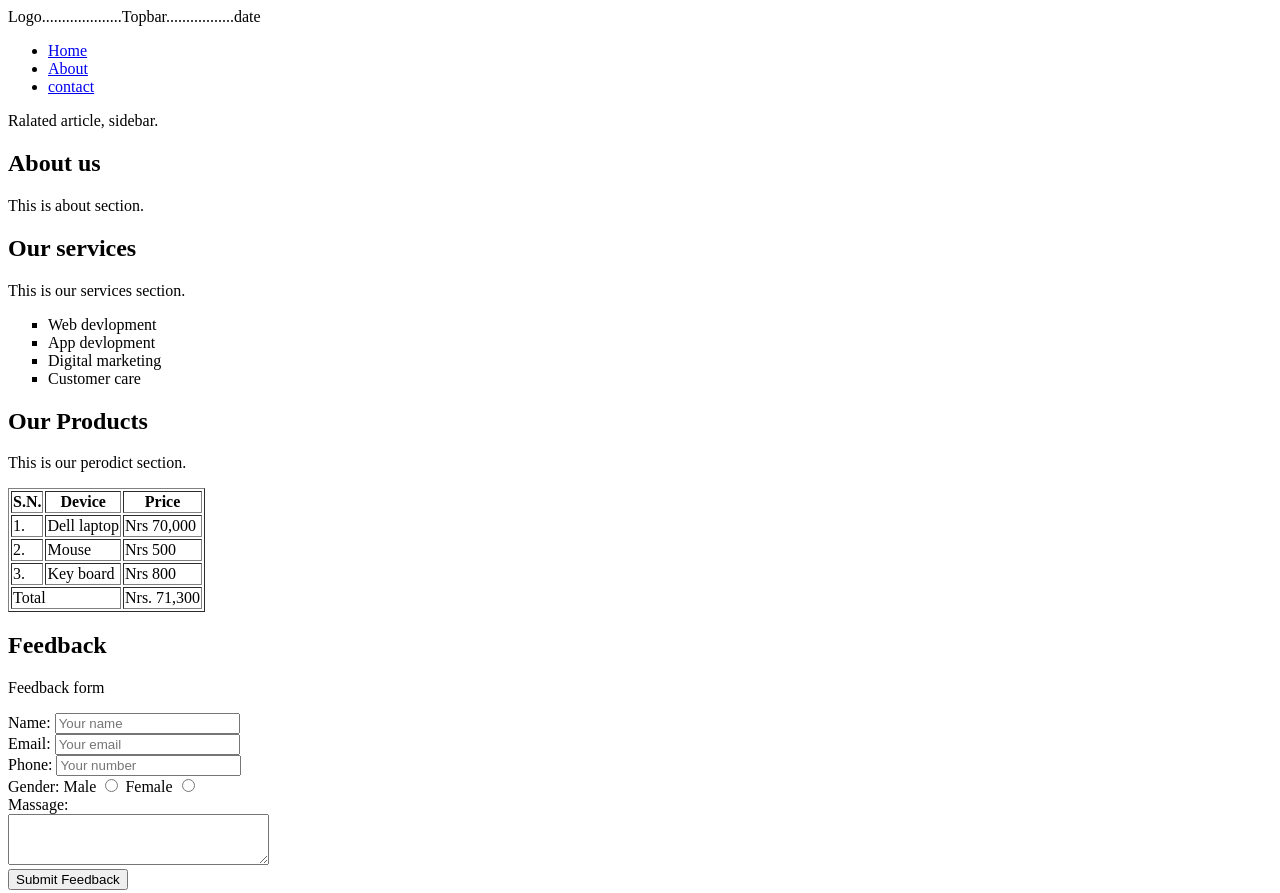
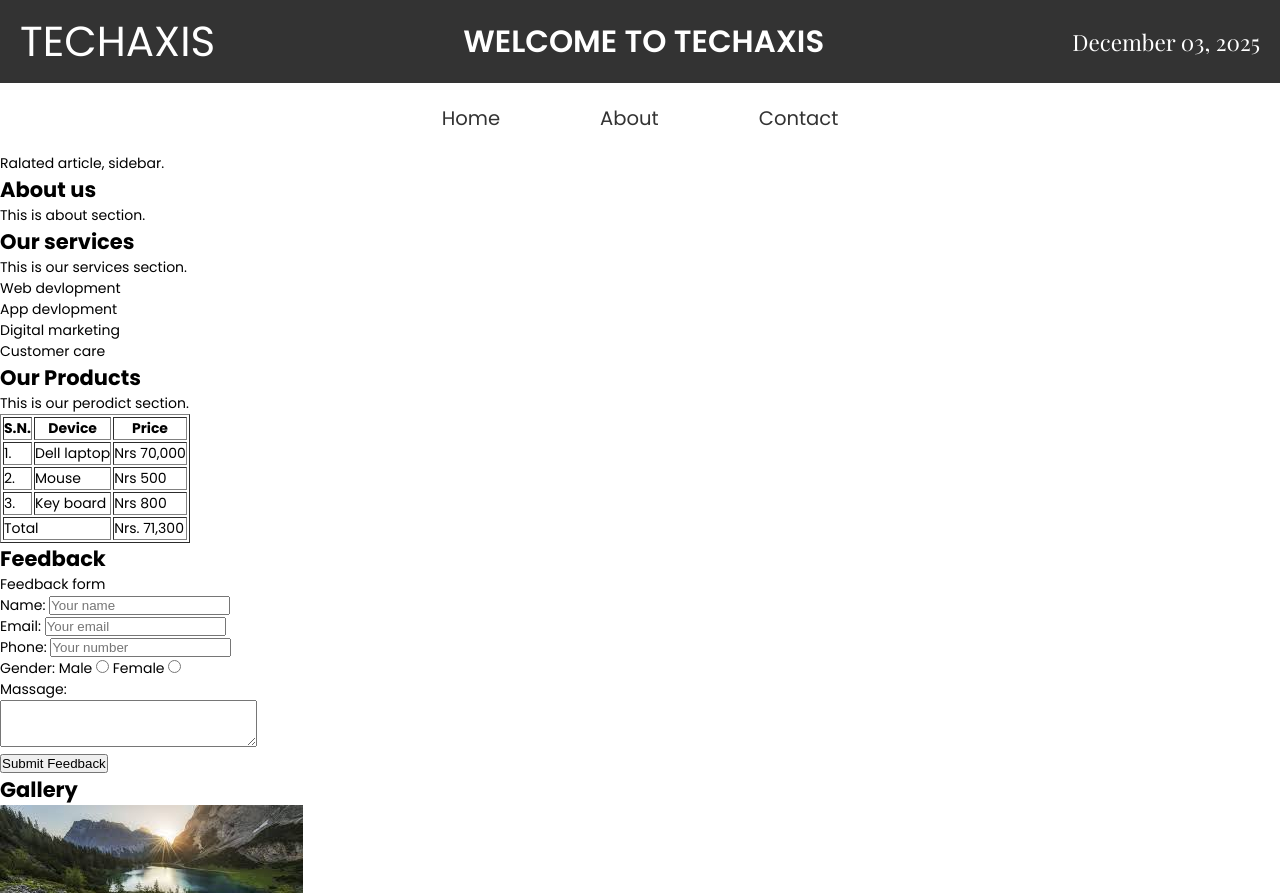
Before and after one commit to sanjib001/My-frist-HMTL-, a plain HTML site: page Completesite.html in a window 1280 px wide. Shown: the top 893 px of the page. Drawn offline with nearby package versions, Linux system fonts and the light colour scheme; a web font is replaced by a local one.

Commit message:
Adds CSS to topbar and nabbar

```diff
--- a/Completesite.html
+++ b/Completesite.html
@@ -1,19 +1,98 @@
 <!DOCTYPE html>
 <html lang="en">
+
 <head>
     <meta charset="UTF-8">
     <meta name="viewport" content="width=device-width, initial-scale=1.0">
     <title>CompleteSite(HTML)</title>
+    <style>
+        @import url('https://fonts.googleapis.com/css2?family=Playfair+Display:ital,wght@0,400..900;1,400..900&family=Poppins:ital,wght@0,100;0,200;0,300;0,400;0,500;0,600;0,700;0,800;0,900;1,100;1,200;1,300;1,400;1,500;1,600;1,700;1,800;1,900&display=swap');
+
+        *,
+        *::before,
+        *::after {
+            padding: 0;
+            margin: 0;
+            box-sizing: border-box;
+        }
+
+        a {
+            text-decoration: none;
+            color: inherit;
+        }
+
+        html {
+            font-size: 14px;
+        }
+
+        body {
+            font-family: "Poppins", sans-serif;
+        }
+
+        .topbar {
+            display: flex;
+            justify-content: space-between;
+            background-color: #333;
+            color: white;
+            align-items: center;
+            padding: 10px 20px;
+        }
+
+        .logo {
+            font-size: 3rem;
+        }
+
+        .title {
+            font-size: 2.2rem;
+            font-weight: 600;
+            text-transform: uppercase;
+
+        }
+
+        .date {
+            font-size: 1.6rem;
+            font-family: "Playfair Display", serif;
+        }
+
+        .navbar {
+            margin: 20px;
+        }
+
+        .navbar nav ul {
+            display: flex;
+            justify-content: center;
+            list-style-type: none;
+            gap: 100px;
+            font-size: 1.4rem;
+            color: #333;
+        }
+
+        .navbar nav ul li a:hover {
+            color: blue;
+            text-decoration: underline;
+        }
+    </style>
 </head>
+
 <body>
     <header>
-        <div>Logo....................Topbar.................date</div>
-        <div>
+        <div class="topbar">
+            <div class="logo">
+                TECHAXIS
+            </div>
+            <div class="title">
+                Welcome to techaxis
+            </div>
+            <div class="date">
+                December 03, 2025
+            </div>
+        </div>
+        <div class="navbar">
             <nav>
                 <ul>
                     <li><a href="Completesite.html" target="_blank">Home</a></li>
                     <li><a href="nature.jpeg" target="_blank">About</a></li>
-                    <li><a href="contact.html" target="_blank">contact</a></li>
+                    <li><a href="contact.html" target="_blank">Contact</a></li>
                 </ul>
             </nav>
         </div>
@@ -32,7 +111,7 @@
             <h2>Our services </h2>
             <p>This is our services section.</p>
             <div>
-                <ul type="square" >
+                <ul type="square">
                     <li>Web devlopment</li>
                     <li>App devlopment</li>
                     <li>Digital marketing</li>
```
Lines whose indentation alone changed are shown as unchanged.
